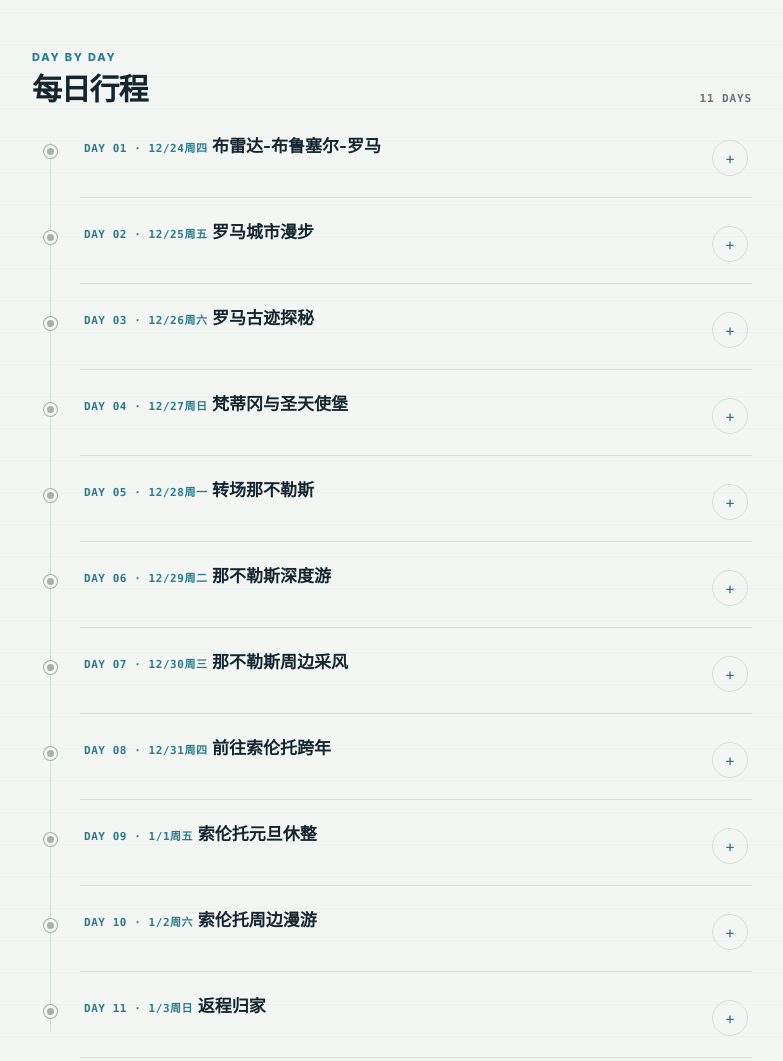
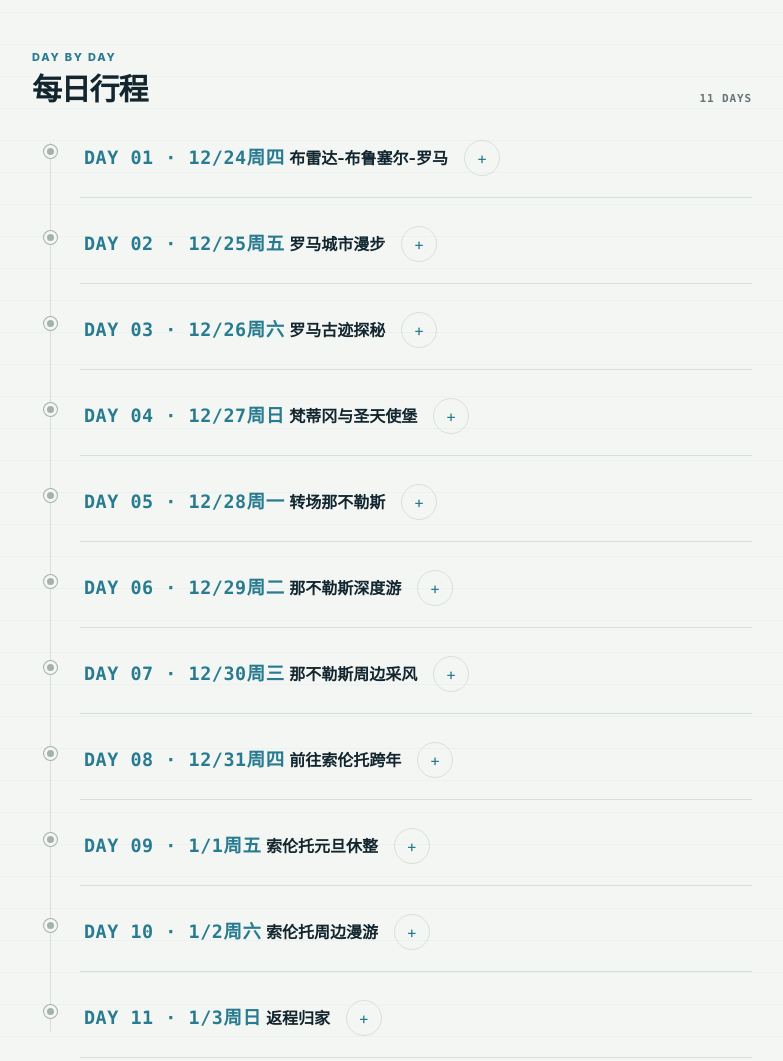
Before and after one commit to Jas0n2020/202612-South-Italy-Trip-v2, a website: page index.html in a window 1280 px wide. Shown: the part 1620-2681 px from the top of the page, without its empty margins (248-1031 px from the left). Drawn offline with Linux system fonts and the light colour scheme.

Commit message:
Refactor styles for day toggle and meta elements
Updated styles for day toggle and meta elements to improve layout and font sizes.

```diff
--- a/styles.css
+++ b/styles.css
@@ -252,22 +252,30 @@ main { overflow: hidden; }
     margin-left: 0 !important; /* 强制靠左，消除多余的左侧内边距 */
     padding-left: 0 !important;
 }
-
-/* 2. 把 DAY XX 和日期星期的字体放大，增强视觉层级 */
-.day-badge,
-.day-number {
-    font-size: 1.25rem; /* 可根据需要调大或调小 */
-    font-weight: 700;
+/* 1. 调整整个行标题的按钮容器，让布局更紧凑、靠左，给右侧行程腾出空间 */
+.day-toggle {
+    display: flex !important;             /* 改用弹性盒以便精确控制横向空间 */
+    flex-direction: row !important;
+    align-items: center !important;
+    justify-content: flex-start !important;
+    gap: 16px !important;                 /* 控制左侧日期与右侧城市标题之间的间距 */
+    text-align: left !important;
+    width: 100% !important;
 }
 
-.day-date-text {
-    font-size: 1.1rem;
-    font-weight: 600;
+/* 2. 放大 DAY XX 和日期星期的字体，让它们更紧凑地挨在一起 */
+.day-meta {
+    font-size: 1.15rem !important;        /* 调大字号，你可以按需改成 1.2rem 或更大 */
+    font-weight: 700 !important;
+    letter-spacing: 0.03em;
+    display: inline-flex;
+    gap: 6px;                             /* 让 DAY 01 和后面的 12月24日 周四 更紧凑 */
+    white-space: nowrap;                  /* 防止日期和星期换行挤压 */
 }
 
-/* 3. 为右侧的行程内容/地点释放更多空间，防止显得逼仄 */
-.itinerary-content,
-.day-content-wrapper {
-    flex: 1;
-    min-width: 0; /* 防止内容过长撑破布局 */
+/* 3. 让右侧的标题/行程内容占据剩余空间，不再显得逼仄 */
+.day-title {
+    flex: 1 !important;
+    min-width: 0 !important;
+    font-size: 1rem !important;
 }
```
